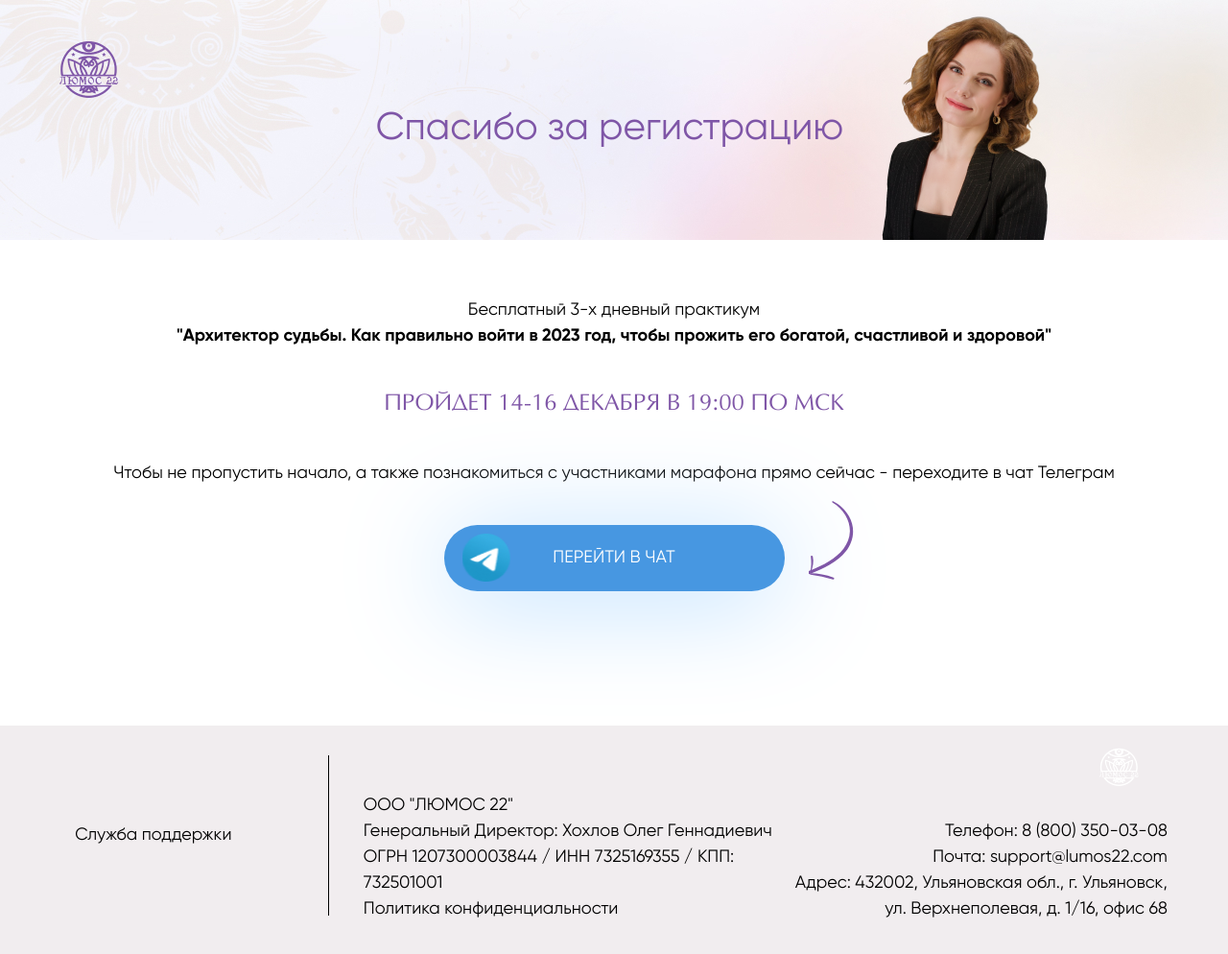
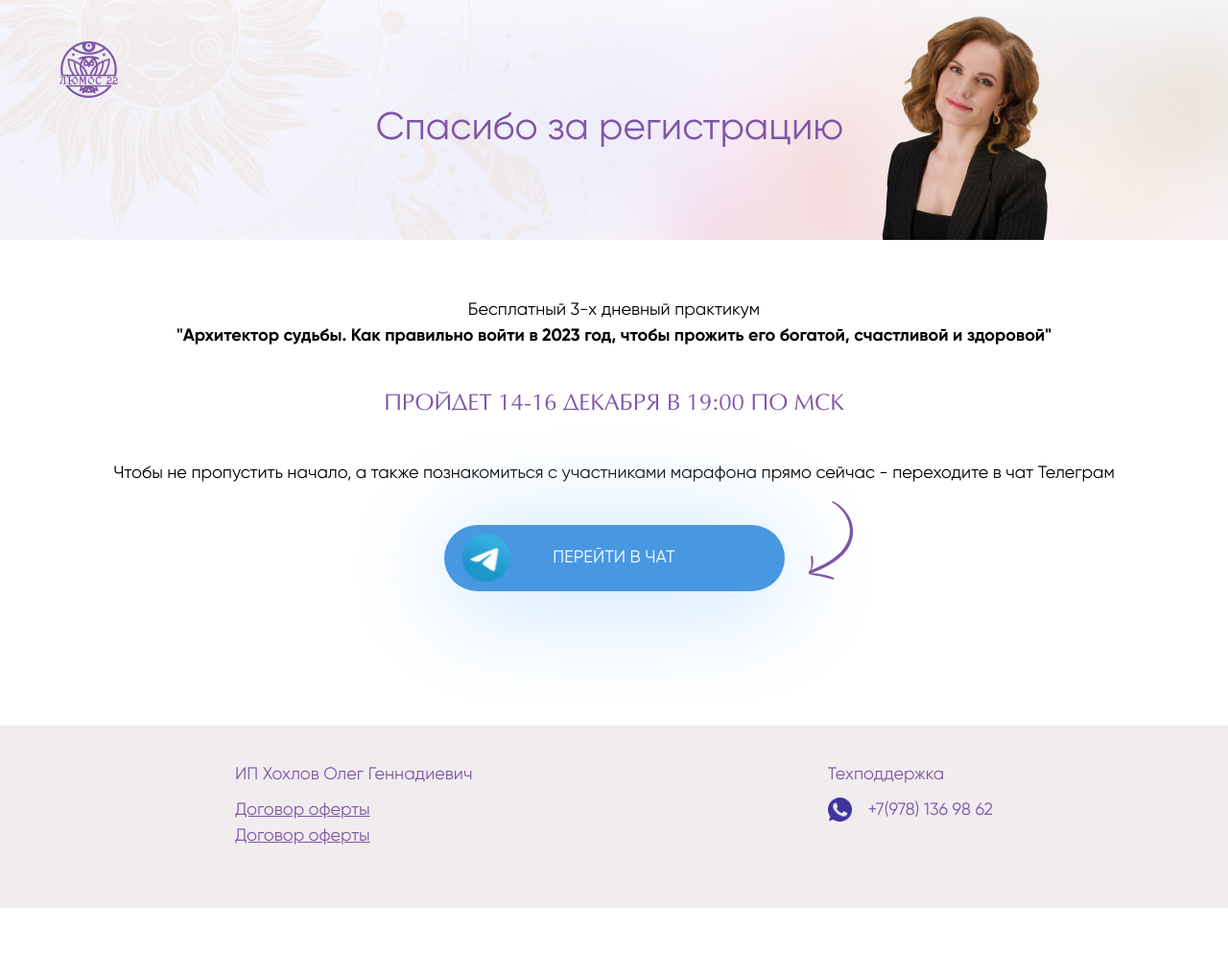
Before and after one commit to DefK1lla/architect-of-fate, a website: page app/gratitude.html in a window 1280 px wide. Shown: the whole page at 96% size. After the commit the page ends 946 px from the top, so only its background shows below. Drawn offline with Linux system fonts and the light colour scheme.

Commit message:
fix: fix footer

```diff
--- a/app/gratitude.html
+++ b/app/gratitude.html
@@ -63,41 +63,27 @@
     <footer class="footer">
       <div class="container">
         <div class="footer__inner">
-          <div class="footer__support">
-            <h6 class="footer__title">
-              Служба поддержки
-            </h6>
+          <div class="footer__treaties">
+            <div class="footer__title">
+              ИП Хохлов Олег Геннадиевич
+            </div>
+
+            <a class="footer__link" href="">
+              Договор оферты
+            </a>
+            <a class="footer__link" href="">
+              Договор оферты
+            </a>
           </div>
 
-          <div class="footer__contacts">
-            <div class="footer__col">
-              <div class="footer__contact">
-                ООО "ЛЮМОС 22"
-              </div>
-              <div class="footer__contact">
-                Генеральный Директор: Хохлов Олег Геннадиевич
-                ОГРН 1207300003844 / ИНН 7325169355 / КПП: 732501001
-              </div>
-              <div class="footer__contact">
-                <a class="footer__link" href="/privacy.html">
-                  Политика конфиденциальности
-                </a>
-              </div>
+          <div class="footer__support">
+            <div class="footer__title">
+              Техподдержка
             </div>
 
-            <div class="footer__col">
-              <img class="footer__logo" src="./assets/icons/logo_light.png" alt="логотип люмос 22">
-              <div class="footer__contact">
-                Телефон: <a class="footer__link" href="tel:88003500308">8 (800) 350-03-08</a>
-              </div>
-              <div class="footer__contact">
-                Почта: <a class="footer__link" href="mailto:support@lumos22.com">support@lumos22.com</a>
-              </div>
-              <address class="footer__contact">
-                Адрес: 432002, Ульяновская обл., г. Ульяновск,<br>
-                ул. Верхнеполевая, д. 1/16, офис 68
-              </address>
-            </div>
+            <a class="footer__link footer__link_wz" href="https://wa.me/+79781369862">
+              +7(978) 136 98 62
+            </a>
           </div>
         </div>
       </div>
--- a/app/scss/_media.scss
+++ b/app/scss/_media.scss
@@ -12,6 +12,10 @@
       margin-right: 0;
       margin-bottom: 30px;
     }
+  }
+
+  .footer {
+    text-align: center;
   }
 }
 
@@ -44,14 +48,3 @@
     }
   }
 }
-
-@media (min-width: 1177px) {
-  .footer {
-    &__support {
-      margin-right: 30px;
-      padding: 70px 100px 70px 0;
-
-      border-right: 1px solid $color-black;
-    }
-  }
-}
--- a/app/scss/style.scss
+++ b/app/scss/style.scss
@@ -378,56 +378,62 @@
 .footer {
   padding: 23px 0 46px;
 
+  color: $color-primary;
+
   background: $color-smoke-2;
 
   &__inner {
     display: flex;
     justify-content: space-around;
-    align-items: center;
+    align-items: flex-start;
     flex-wrap: wrap;
   }
 
-  &__support {
-    margin: 0 15px;
-    padding: 20px 70px;
-  }
-
-  &__contacts {
-    display: flex;
-    justify-content: space-around;
-    align-items: flex-end;
-    flex-wrap: wrap;
-  }
-
-  &__col {
-    &:nth-child(1) {
-      max-width: 450px;
-    }
-
-    &:nth-child(2) {
-      display: flex;
-      flex-direction: column;
-      align-items: flex-end;
-
-      text-align: right;
-    }
-  }
-
-  &__logo {
-    margin: 0 30px 33px 0;
-
-    align-self: flex-end;
+  &__title {
+    margin-bottom: 10px;
   }
 
   &__link {
     font-family: inherit;
     font-size: inherit;
-    text-decoration: none;
+    text-decoration: underline;
     color: inherit;
 
     &:hover {
-      text-decoration: underline;
+      text-decoration: none;
     }
+
+    &_wz {
+      position: relative;
+
+      padding-left: 42px;
+
+      text-decoration: none;
+
+      &::before {
+        content: "";
+
+        position: absolute;
+        top: 0;
+        left: 0;
+
+        width: 25px;
+        height: 25px;
+
+        background: url(../assets/icons/wz.png);
+        background-repeat: no-repeat;
+        background-position: center;
+        background-size: contain;
+      }
+    }
+  }
+
+  &__treaties,
+  &__support {
+    margin: 15px;
+
+    display: flex;
+    flex-direction: column;
   }
 }
 
```
Also changed, not shown: app/index.html (+29 -0 lines), app/assets/icons/wz.png (added), app/css/style.min.css, dist/assets/icons/wz.png (added), dist/css/style.min.css, dist/gratitude.html, dist/index.html, 1 other file.
